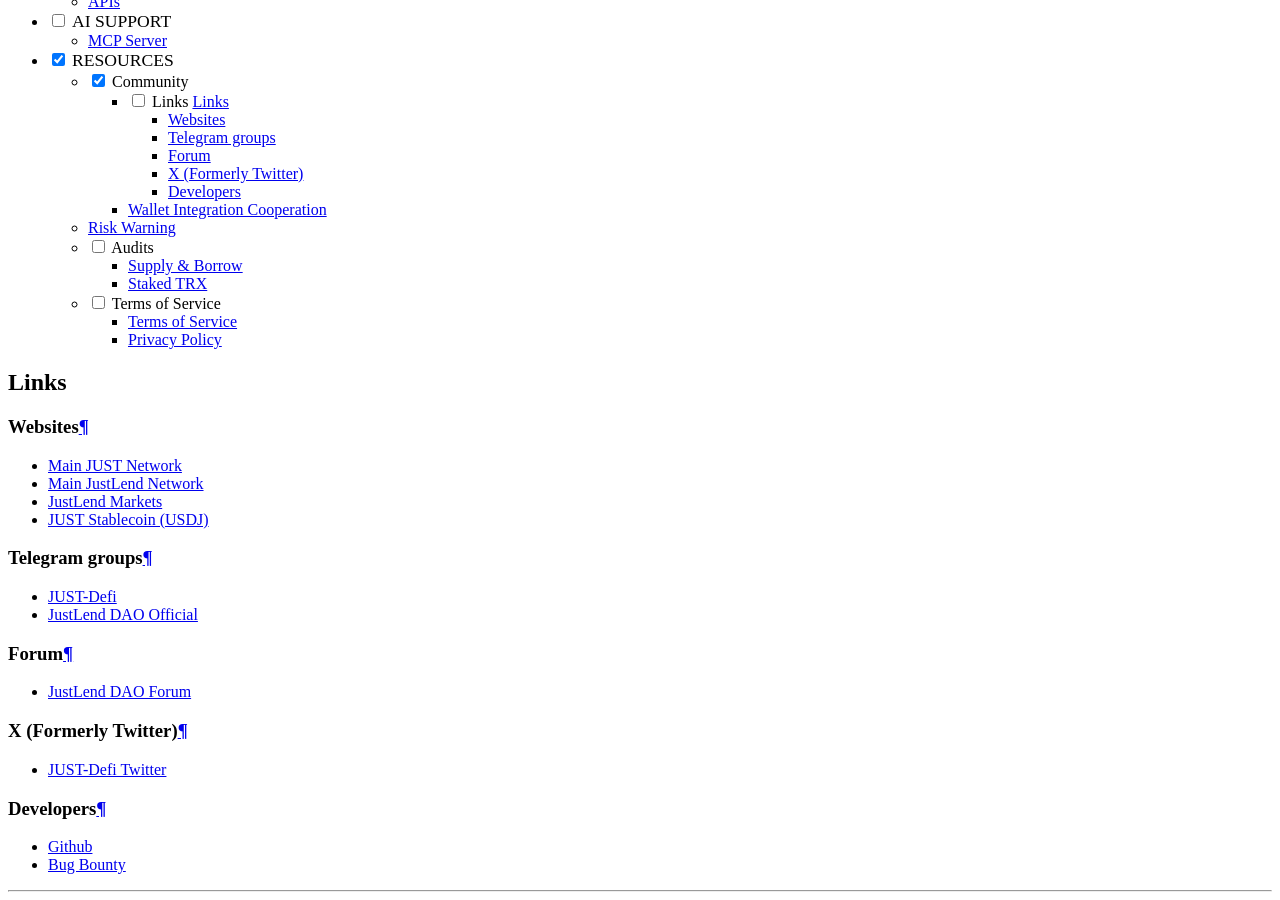
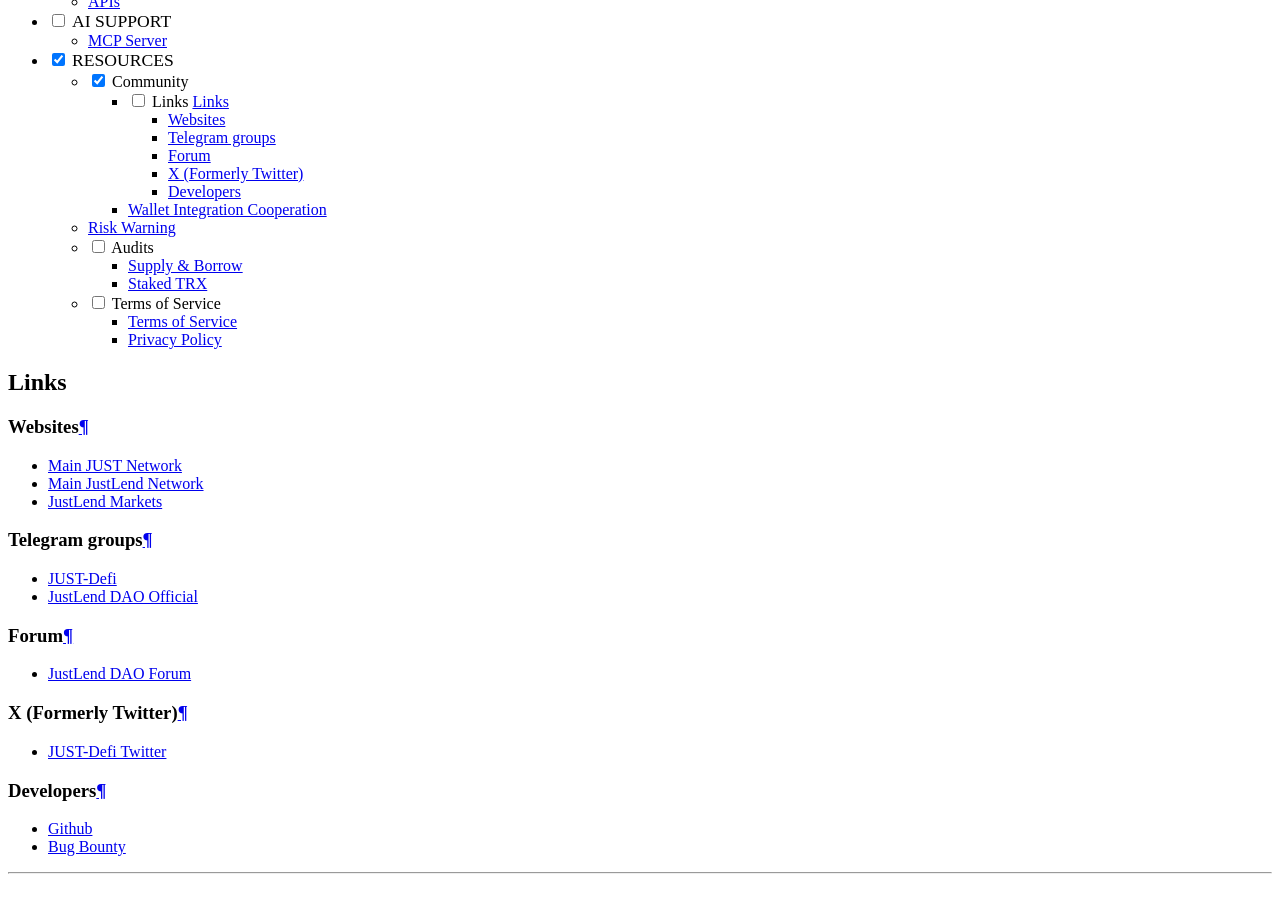
Before and after one commit to justlend/justlend-docs, an MkDocs documentation site: the page built from docs/resources/community/links.md, in a window 1280 px wide and 900 px high, scrolled down 7078 px. Built offline with MkDocs 1.6.1 and Material for MkDocs 9.7.7, drawn with Linux system fonts in a browser that asks for light colours.

Commit message:
Update links.md
删除USDJ内容

```diff
--- a/docs/resources/community/links.md
+++ b/docs/resources/community/links.md
@@ -2,7 +2,6 @@
 * [Main JUST Network](https://just.network/)
 * [Main JustLend Network](https://justlend.org/)
 * [JustLend Markets](https://app.justlend.org/marketNew)
-* [JUST Stablecoin (USDJ)](https://just.tronscan.org/#/login)
 
 ### **Telegram groups**
 * [JUST-Defi](https://t.me/just_defi)
```
